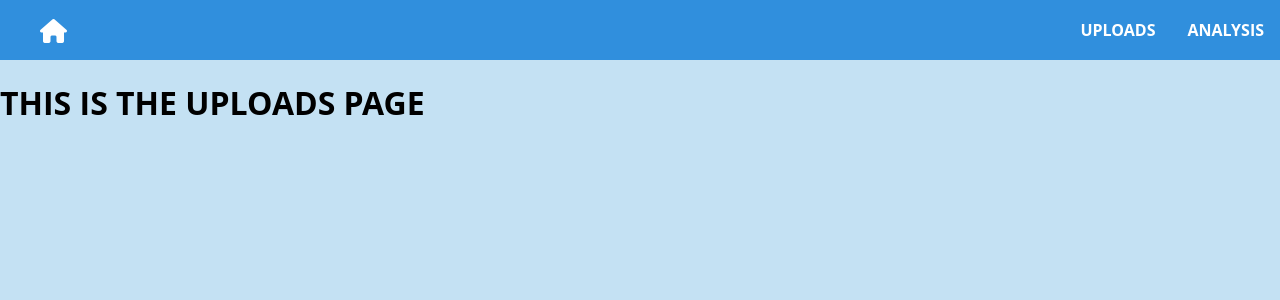
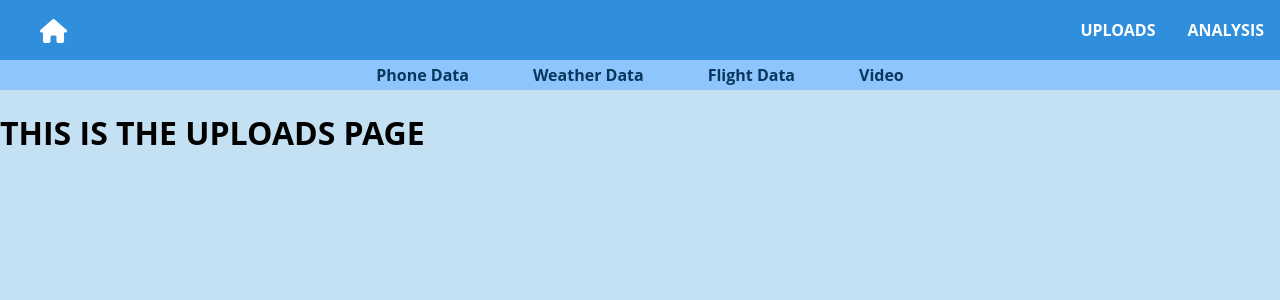
Before and after one commit to luke-redwine-sudo/GNSS-Reflectometry-Service, a React (Create React App) app in the folder frontend/: page /uploads in a window 1280 px wide. Shown: the top 300 px of the page. Built offline with nearby package versions, Linux system fonts and the light colour scheme.

Commit message:
Created Uploads Page Navbar

```diff
--- /dev/null
+++ b/frontend/src/components/SubNavBarButton.js
@@ -0,0 +1,9 @@
+import './components_css/SubNavBar.css'
+
+function SubNavBarButton(props) {
+    return (
+        <button class="subnavbarbutton">{props.label}</button>
+    );
+}
+
+export default SubNavBarButton
--- /dev/null
+++ b/frontend/src/components/UploadsSubNavBar.js
@@ -0,0 +1,15 @@
+import SubNavBarButton from './SubNavBarButton.js'
+import './components_css/SubNavBar.css'
+
+function UploadsSubNavBar () {
+    return (
+        <div class="subnavbar">
+            <SubNavBarButton label={"Phone Data"}/>
+            <SubNavBarButton label={"Weather Data"}/>
+            <SubNavBarButton label={"Flight Data"}/>
+            <SubNavBarButton label={"Video"}/>
+        </div>
+    );
+}
+
+export default UploadsSubNavBar;
--- /dev/null
+++ b/frontend/src/components/components_css/SubNavBar.css
@@ -0,0 +1,26 @@
+.subnavbarbutton {
+    border: transparent;
+    background-color: #8EC5FC;
+    color: #0A375D;
+    font-size: 1em;
+    cursor: pointer;
+    font-weight: bold;
+    padding: 0 2rem;
+    height: 30px;
+    transition: background-color 0.25s, color 0.25s;
+}
+
+.subnavbarbutton:hover {
+    background-color: #0A375D;
+    color: #fff;
+    transition: background-color 0.25s, color 0.25s;
+}
+
+.subnavbar {
+    height: 30px;
+    background-color: #8EC5FC;
+    font-weight: bold;
+    display: flex;
+    justify-content: center;
+    align-items: center;
+}
--- a/frontend/src/pages/UploadsPage.js
+++ b/frontend/src/pages/UploadsPage.js
@@ -1,7 +1,11 @@
+import UploadsSubNavBar from '../components/UploadsSubNavBar.js'
 
 function UploadsPage () {
     return (
-        <h1>THIS IS THE UPLOADS PAGE</h1>
+        <div>
+            <UploadsSubNavBar />
+            <h1>THIS IS THE UPLOADS PAGE</h1>
+        </div>
     );
 }
 
```
